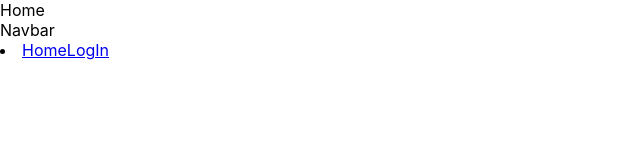
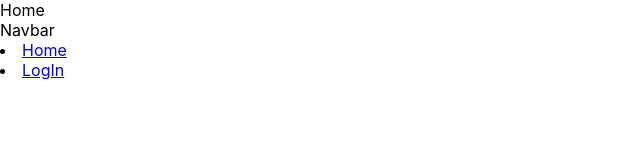
Before and after one commit to jcamposg6991/template_react, a React (Create React App) app: page / in a window 1280 px wide. Shown: the top 160 px of the page, without its empty margins (0-640 px from the left). Built offline with nearby package versions, Linux system fonts and the light colour scheme.

Commit message:
navbar improvement

```diff
--- a/src/components/Navbar.jsx
+++ b/src/components/Navbar.jsx
@@ -5,10 +5,8 @@
     return (
         <div>
             Navbar
-            <li>
-                <Link to={"/"}>Home</Link>
-                <Link to={"/login"}>LogIn</Link>
-            </li>
+            <li><Link to={"/"}>Home</Link></li>
+            <li><Link to={"/login"}>LogIn</Link></li>
         </div>
     )
 }
```
